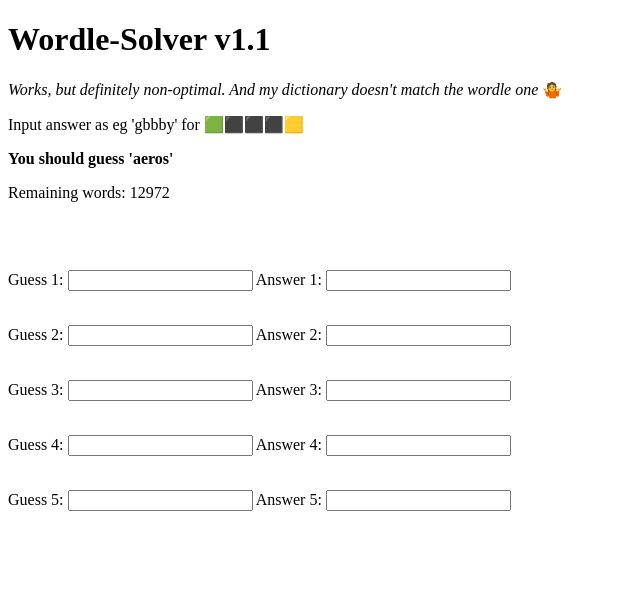
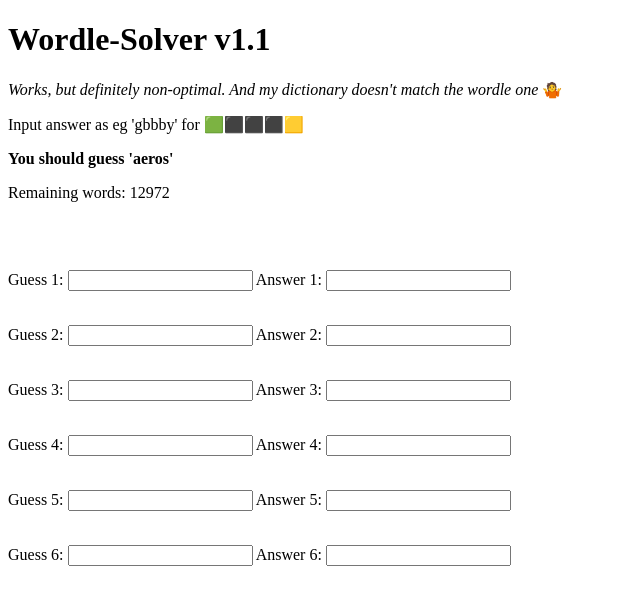
Before and after one commit to Chris1712/wordle-solver, an Angular app: page / in a window 1280 px wide. Shown: the top 604 px of the page, without its empty margins (0-640 px from the left). Built offline with nearby package versions, Linux system fonts and the light colour scheme.

Commit message:
Support 6 guesses

```diff
--- a/src/app/solver/solver.component.html
+++ b/src/app/solver/solver.component.html
@@ -2,7 +2,7 @@
 <p id="remaining-words">Remaining words: {{remainingWords}}</p>
 <br><br>
 <div>
-  <p *ngFor="let item of [].constructor(5); let i = index">
+  <p *ngFor="let item of [].constructor(6); let i = index">
     Guess {{1+i}}: <input type="text" id="guess-input-{{i}}" [formControl]="guessForms[i]" (change)="inputChanges()" [style.border-color]="guessForms[i].invalid ? '' : 'green'">
     Answer {{1+i}}: <input type="text" id="answer-input-{{i}}" [formControl]="answerForms[i]" (change)="inputChanges()" [style.border-color]="answerForms[i].invalid ? '' : 'green'">
     <br><br>
--- a/src/app/solver/solver.component.ts
+++ b/src/app/solver/solver.component.ts
@@ -29,7 +29,7 @@
   // Build a game from the valid rows, and submit a guess!
   calcuateGuess() {
     let game = Game.newGame();
-    for (let i = 0; i < 5; i++) {
+    for (let i = 0; i < 6; i++) {
       if (this.guessForms[i].invalid || this.answerForms[i].invalid) {
         console.log(`Gave up at row ${i}`)
         break;
@@ -58,12 +58,12 @@
     }
   }
 
-  guessForms: FormControl[] = Array(5).fill(0).map(o =>
+  guessForms: FormControl[] = Array(6).fill(0).map(o =>
     new FormControl('',
     [Validators.required, Validators.pattern(/^[A-z]{5}$/)]
     )
   )
-  answerForms: FormControl[] = Array(5).fill(0).map(o =>
+  answerForms: FormControl[] = Array(6).fill(0).map(o =>
     new FormControl('',
       [Validators.required, Validators.pattern(/[byg]{5}/)]
     )
```
